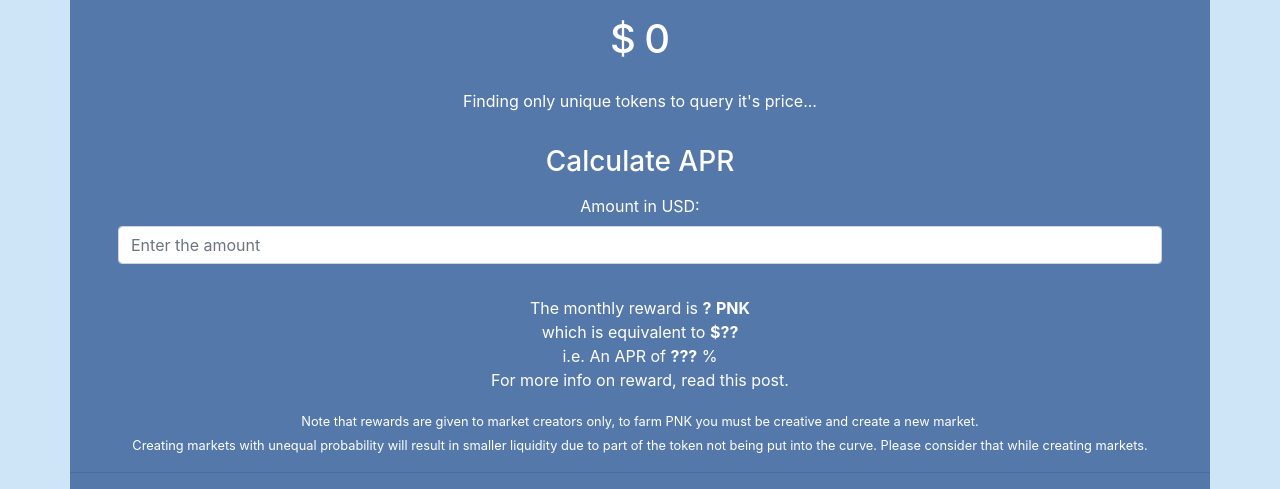
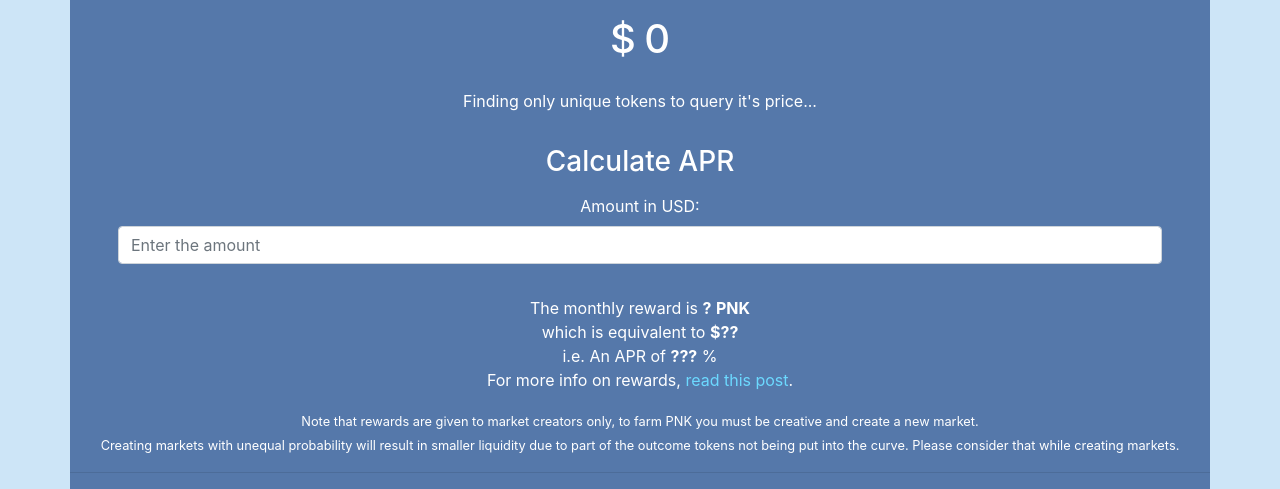
Before and after one commit to BlockchainAsset/Omenpool, a plain HTML site: page index.html in a window 1280 px wide. Shown: the part 472-961 px from the top of the page. Drawn offline with nearby package versions, Linux system fonts and the light colour scheme; no server answers; a script that the page names is missing.

Commit message:
Typos corrected and link style changed

```diff
--- a/css/style.css
+++ b/css/style.css
@@ -7,7 +7,7 @@ body {
 }
 
 a {
-    color: #fff;
+    color: #6CD9FF;
 }
 
 a:hover {
@@ -15,6 +15,10 @@ a:hover {
 }
 
 td {
+    color: #fff;
+}
+
+th a {
     color: #fff;
 }
 
--- a/index.html
+++ b/index.html
@@ -39,9 +39,9 @@
                 i.e. An APR of <div id="apr">???</div> %<br>
             </div>
             <div class="reward-rules">
-                <p>For more info on reward, <a href="https://blog.kleros.io/make-pnk-with-omen-conditional-markets-a-guide/" target="_blank">read this post</a>.</p>
+                <p>For more info on rewards, <a href="https://blog.kleros.io/make-pnk-with-omen-conditional-markets-a-guide/" target="_blank">read this post</a>.</p>
                 <small>Note that rewards are given to market creators only, to farm PNK you must be creative and create a new market.</small><br>
-                <small>Creating markets with unequal probability will result in smaller liquidity due to part of the token not being put into the curve. Please consider that while creating markets.</small>
+                <small>Creating markets with unequal probability will result in smaller liquidity due to part of the outcome tokens not being put into the curve. Please consider that while creating markets.</small>
             </div>
             <hr>
             <div id="market-list"></div>
```
